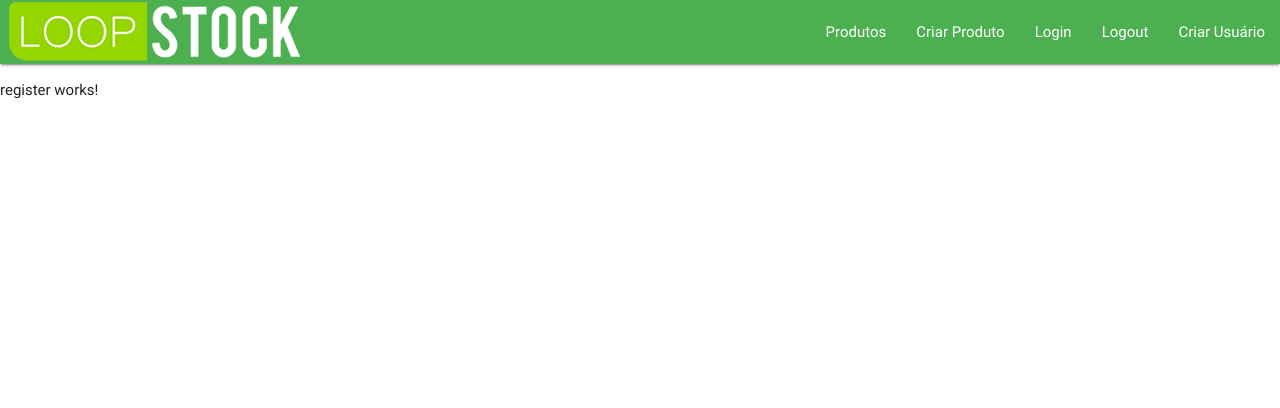
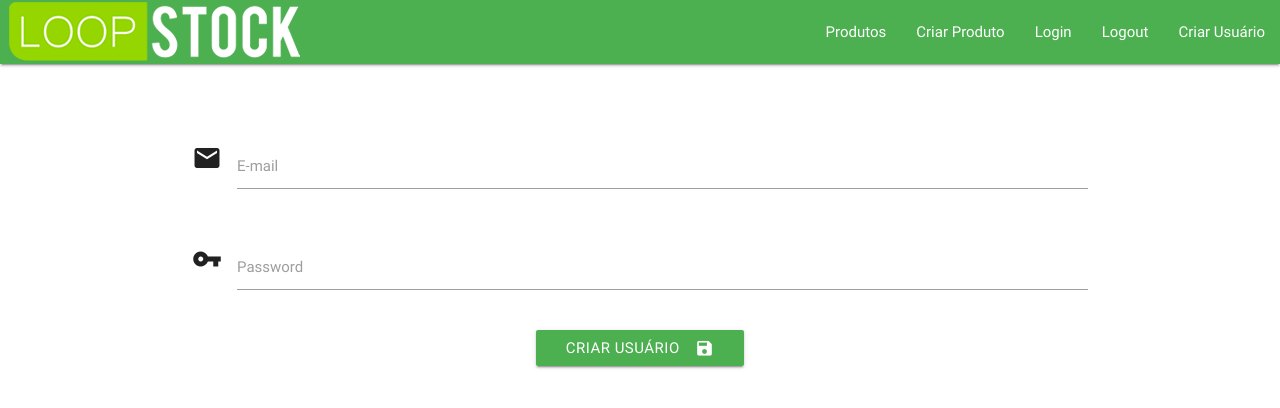
Before and after one commit to rodolfo-moreira/lookstook-front, an Angular app: page /register in a window 1280 px wide. Shown: the top 408 px of the page. Built offline with nearby package versions, Linux system fonts and the light colour scheme.

Commit message:
Instalação de Material Icons e Layout de paginas em html

```diff
--- a/package.json
+++ b/package.json
@@ -25,6 +25,7 @@
     "bootstrap": "^4.0.0-beta.3",
     "core-js": "^2.4.1",
     "jquery": "^3.3.0",
+    "material-design-icons": "^3.0.1",
     "materialize-css": "^0.100.2",
     "rxjs": "^5.5.6",
     "zone.js": "^0.8.19"
--- a/src/app/login/login.component.css
+++ b/src/app/login/login.component.css
@@ -1,3 +1,3 @@
 .login-box{
-    margin-top: 10%;
+    margin-top: 5%;
 }
--- a/src/app/login/login.component.html
+++ b/src/app/login/login.component.html
@@ -5,18 +5,22 @@
         <span class="card-title">Login</span>
         <div class="row">
           <div class="input-field col s12">
+
+            <i class="material-icons prefix">mail</i>
+            <input [(ngModel)]="user.name" type="email" class="validate" name="email" id="email" />
             <label for="email">E-mail</label>
-            <input [(ngModel)]="user.name" type="email" class="validate" name="email" id="email" />
+
+
           </div>
           <div class="input-field col s12">
+              <i class="material-icons prefix">vpn_key</i>
+            <input [(ngModel)]="user.password" type="password" class="validate" name="password" id="password" />
             <label for="password">Senha </label>
-            <input [(ngModel)]="user.password" type="password" class="validate" name="password" id="password" />
           </div>
         </div>
       </div>
-      <div class="card-action right-align">
-        <input routerLink="/forgot" type="reset" id="reset" class="btn-flat grey-text waves-effect" value="Esqueceu a senha?">
-        <input type="submit" ng-keyup="$event.keyCode == 13" class="btn green waves-effect waves-light" value="Entrar" (click)="login()">
+      <div class="card-action center-align">
+        <input type="submit" class="btn green waves-effect waves-light" value="Entrar" (click)="login()">
       </div>
       </form>
   </div>
--- a/src/app/products/products.component.html
+++ b/src/app/products/products.component.html
@@ -1,3 +1,36 @@
-<p>
-  products works!
-</p>
+<table class="striped highlight">
+  <thead>
+    <tr>
+        <th>Name</th>
+        <th>Item Name</th>
+        <th>Item Price</th>
+        <th>Editar</th>
+        <th>Excluir</th>
+    </tr>
+  </thead>
+
+  <tbody>
+    <tr>
+      <td>Alvin</td>
+      <td>Eclair</td>
+      <td>$0.87</td>
+      <td><i class="material-icons">mode_edit</i></td>
+      <td><i class="material-icons">delete</i></td>
+    </tr>
+    <tr>
+      <td>Alan</td>
+      <td>Jellybean</td>
+      <td>$3.76</td>
+      <td><i class="material-icons">mode_edit</i></td>
+      <td><i class="material-icons">delete</i></td>
+    </tr>
+    <tr>
+      <td>Jonathan</td>
+      <td>Lollipop</td>
+      <td>$7.00</td>
+      <td><i class="material-icons">mode_edit</i></td>
+      <td><i class="material-icons">delete</i></td>
+    </tr>
+
+  </tbody>
+</table>
--- a/src/app/register-product/register-product.component.css
+++ b/src/app/register-product/register-product.component.css
@@ -0,0 +1,3 @@
+.container{
+    margin-top: 5%;
+}
--- a/src/app/register-product/register-product.component.html
+++ b/src/app/register-product/register-product.component.html
@@ -1,3 +1,32 @@
-<p>
-  register-product works!
-</p>
+<div class="container">
+  <div class="row">
+
+    <form class="col s12">
+
+      <div class="row">
+        <div class="input-field col s12">
+          <i class="material-icons prefix">chrome_reader_mode</i>
+          <input id="icon_prefix" type="text" class="validate">
+          <label for="icon_prefix">Título</label>
+        </div>
+      </div>
+
+      <div class="row">
+        <div class="input-field col s12">
+          <i class="material-icons prefix">mode_edit</i>
+          <textarea id="icon_prefix2" class="materialize-textarea"></textarea>
+          <label for="icon_prefix2">Descrição</label>
+        </div>
+      </div>
+
+      <div class="row">
+        <div class="col s10 offset-s1 center-align">
+          <button class="btn waves-effect waves-light green" type="submit" name="action">Criar Produto
+            <i class="material-icons right">save</i>
+          </button>
+        </div>
+      </div>
+
+    </form>
+  </div>
+</div>
--- a/src/app/register/register.component.css
+++ b/src/app/register/register.component.css
@@ -0,0 +1,3 @@
+.container{
+    margin-top: 5%;
+}
--- a/src/app/register/register.component.html
+++ b/src/app/register/register.component.html
@@ -1,3 +1,32 @@
-<p>
-  register works!
-</p>
+<div class="container">
+  <div class="row">
+
+    <form class="col s12">
+
+      <div class="row">
+        <div class="input-field col s12">
+          <i class="material-icons prefix">mail</i>
+          <input id="icon_prefix" type="text" class="validate">
+          <label for="icon_prefix">E-mail</label>
+        </div>
+      </div>
+
+      <div class="row">
+        <div class="input-field col s12">
+            <i class="material-icons prefix">vpn_key</i>
+            <input id="icon_prefix" type="text" class="validate">
+            <label for="icon_prefix">Password</label>
+          </div>
+      </div>
+
+      <div class="row">
+        <div class="col s10 offset-s1 center-align">
+          <button class="btn waves-effect waves-light green" type="submit" name="action">Criar Usuário
+            <i class="material-icons right">save</i>
+          </button>
+        </div>
+      </div>
+
+    </form>
+  </div>
+</div>
```
Also changed, not shown: .angular-cli.json.
